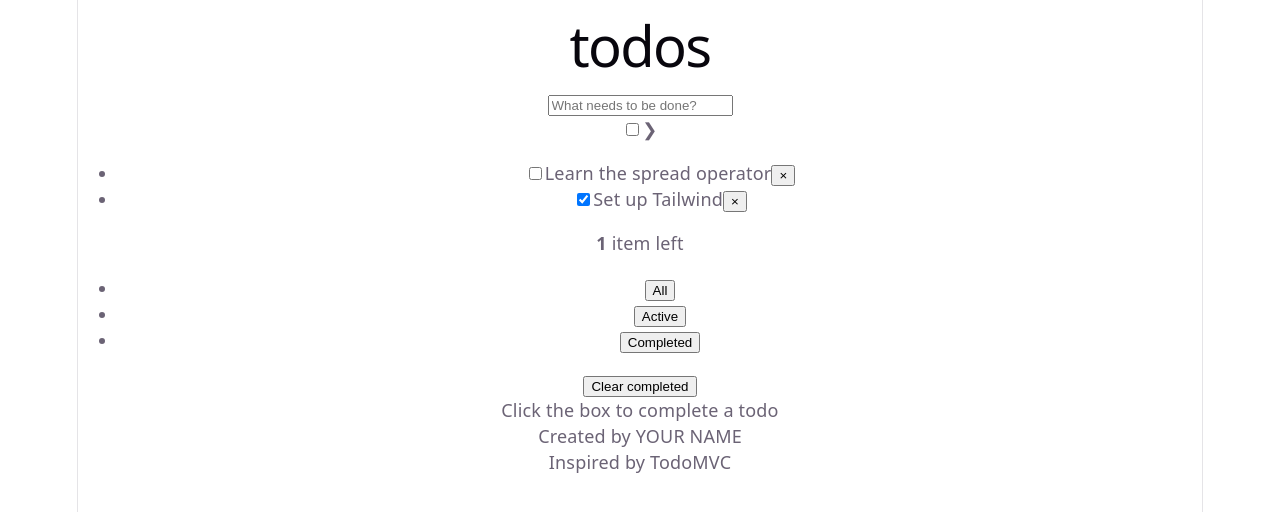
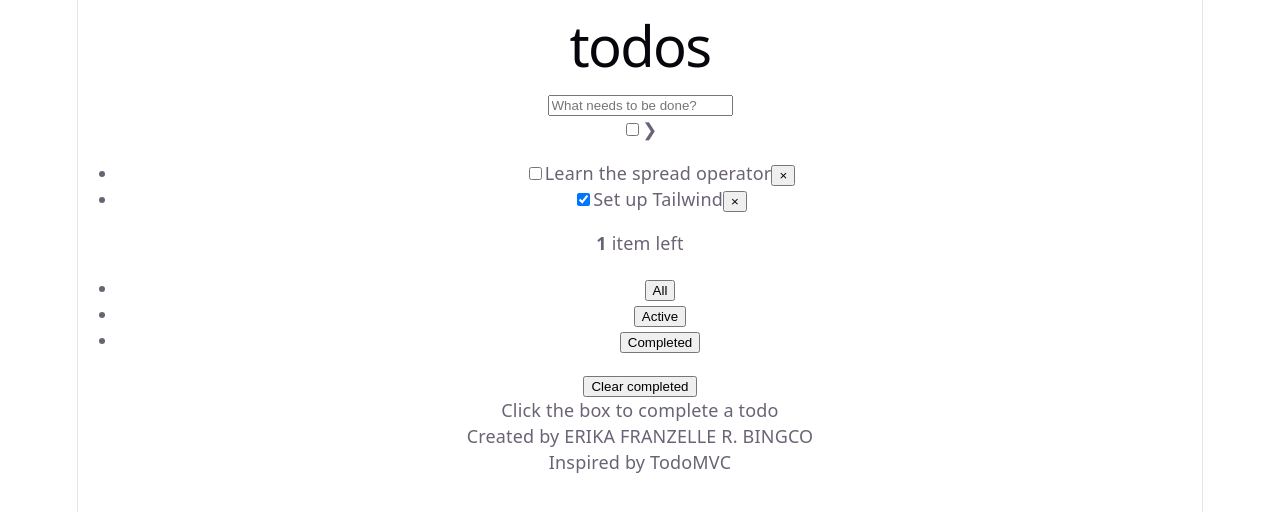
Before and after one commit to erikafranzellebingco/csit340-todomvc, a React (Vite) app: page / in a window 1280 px wide. Shown: the top 512 px of the page. Built offline with nearby package versions, Linux system fonts and the light colour scheme.

Commit message:
chore: replace YOUR NAME with ERIKA FRANZELLE R. BINGCO

```diff
--- a/src/App.jsx
+++ b/src/App.jsx
@@ -5,7 +5,7 @@ function App() {
   return (
     <div className="min-h-screen bg-[#f5f5f5] py-8 font-light text-[#111]">
       <Todos />
-      <Info name="YOUR NAME" />
+      <Info name="ERIKA FRANZELLE R. BINGCO" />
     </div>
   )
 }
```
